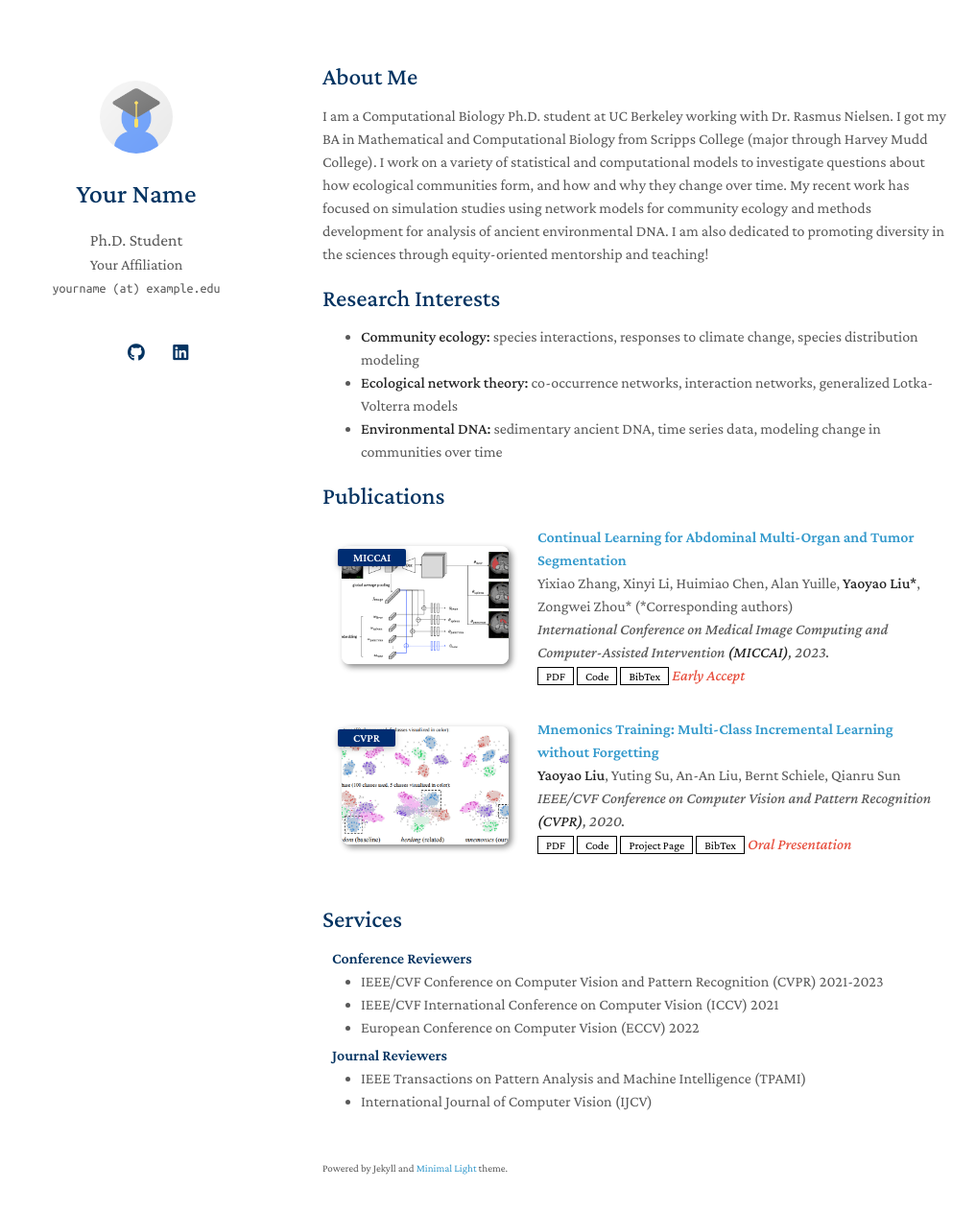
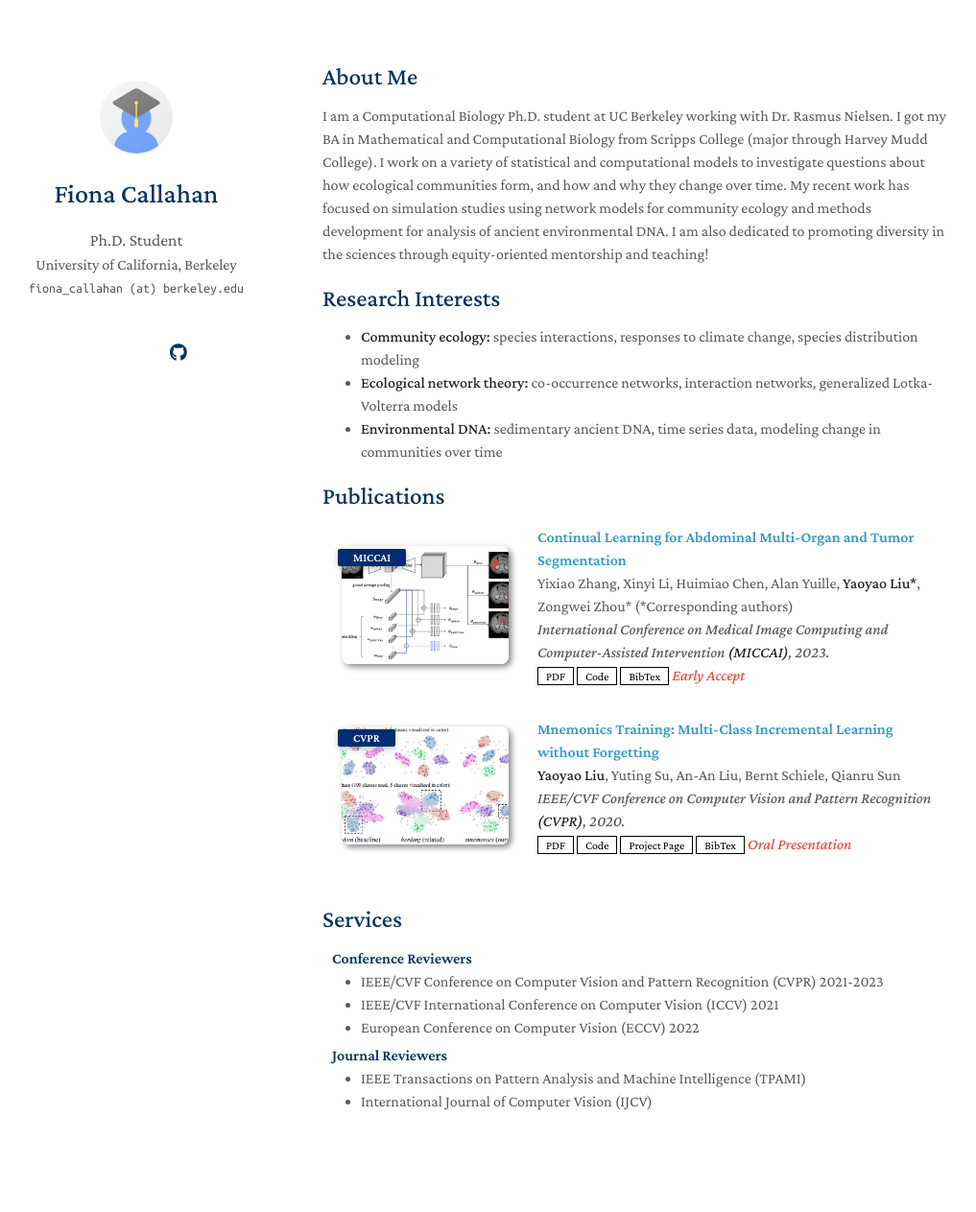
Before and after one commit to Fiona-MC/fmcallahan, a Jekyll site: the page built from index.md, in a window 1280 px wide and 1298 px high. Shown: the top 1263 px of the window at 96% size, without its empty margins (134-1151 px from the left). Built offline with Jekyll 4.4.1, drawn with Linux system fonts in a browser that asks for light colours; a style sheet for code colours, icons or effects is not loaded; our own code applies the rules of GitHub Pages for plain Markdown files.

Commit message:
Update _config.yml

```diff
--- a/_config.yml
+++ b/_config.yml
@@ -1,22 +1,20 @@
 # Basic Information
-title: Your Name
+title: Fiona Callahan
 position: Ph.D. Student
-affiliation: Your Affiliation
-email: yourname (at) example.edu
+affiliation: University of California, Berkeley
+email: fiona_callahan (at) berkeley.edu
 
 # Search Engine Optimization (SEO)
 # The following information is used to improve the website traffic from search engines, e.g., Google.
-keywords: minimal light
-description: The Minimal Light is a simple and elegant jekyll theme for academic personal homepage.
-canonical: https://minimal-light-theme.yliu.me/
+keywords: Fiona Callahan, UC Berkeley, ecology, modeling, computational biology
+description: Academic personal website for Fiona Callahan.
+canonical: https://fmcallahan.Fiona-MC.me/
 
 # Links
 # If you don't need one of them, you may delete the corresponding line.
-google_scholar: https://scholar.google.com/
+google_scholar: https://scholar.google.com/citations?hl=en&user=QbtS5zIAAAAJ
 cv_link: assets/files/curriculum_vitae.pdf
-github_link: https://github.com/
-linkedin: https://www.linkedin.com/
-twitter: https://twitter.com/
+github_link: https://github.com/Fiona-MC
 
 # Images (e.g., your profile picture and your website's favicon)
 # "favicon" and "favicon_dark" are used for the light and dark modes, respectively.
@@ -26,7 +24,7 @@ favicon_dark: ./assets/img/favicon-dark.png
 
 # Footnote
 # You may use the option to disable the footnote, "Powered by Jekyll and Minimal Light theme."
-enable_footnote: true
+enable_footnote: false
 
 # Auto Dark Mode
 # You may use the option to disable the automatic dark theme
@@ -35,10 +33,6 @@ auto_dark_mode: true
 # Font
 # You can use this option to choose between Serif or Sans Serif fonts.
 font: "Serif" # or "Sans Serif"
-
-# Google Analytics ID
-# Please remove this if you don't use Google Analytics
-google_analytics: UA-111540567-4
 
 # Use this project as a remote theme for GitHub Pages
 # See the guide here: https://docs.github.com/en/pages/setting-up-a-github-pages-site-with-jekyll/adding-a-theme-to-your-github-pages-site-using-jekyll
```
